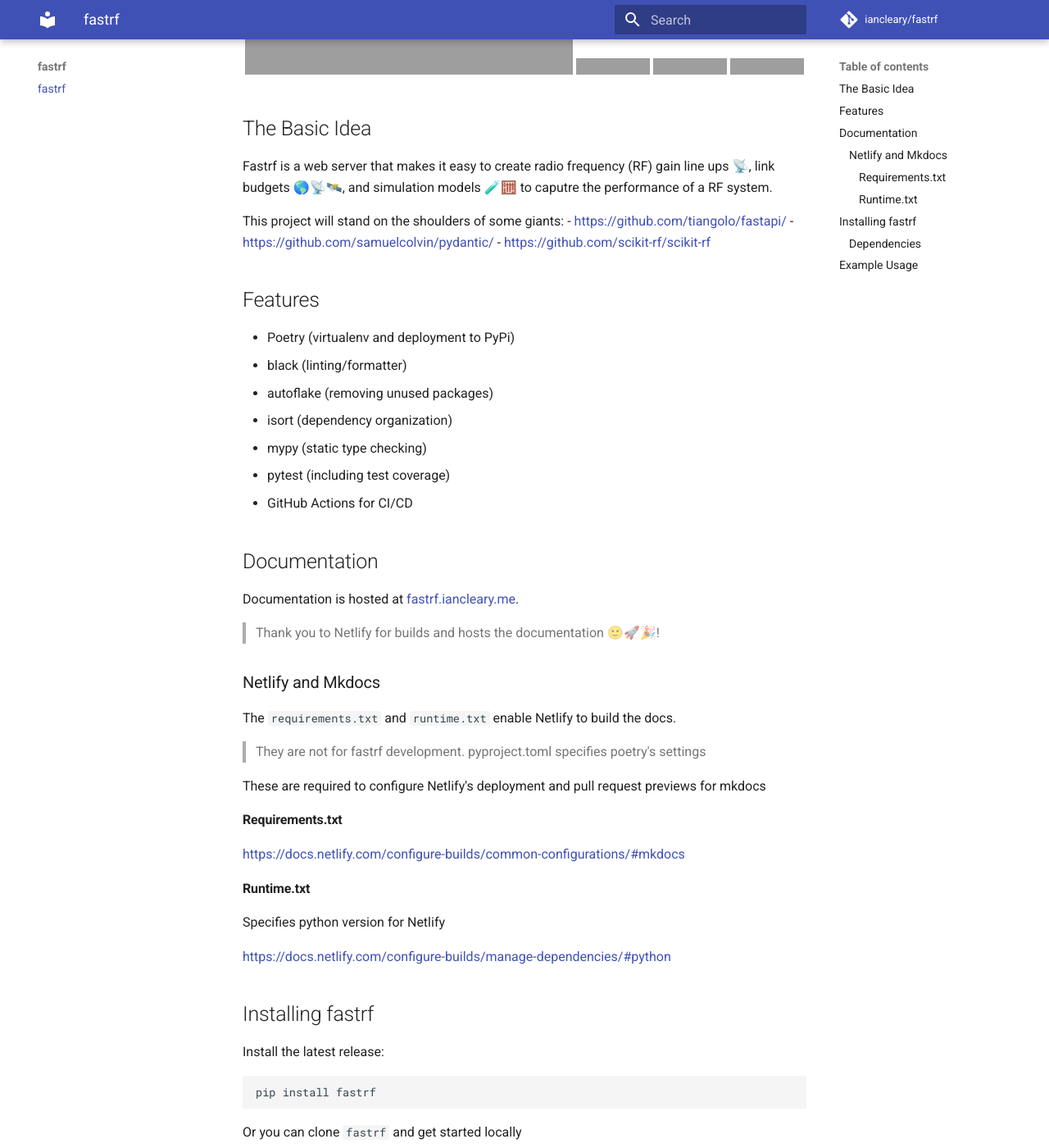
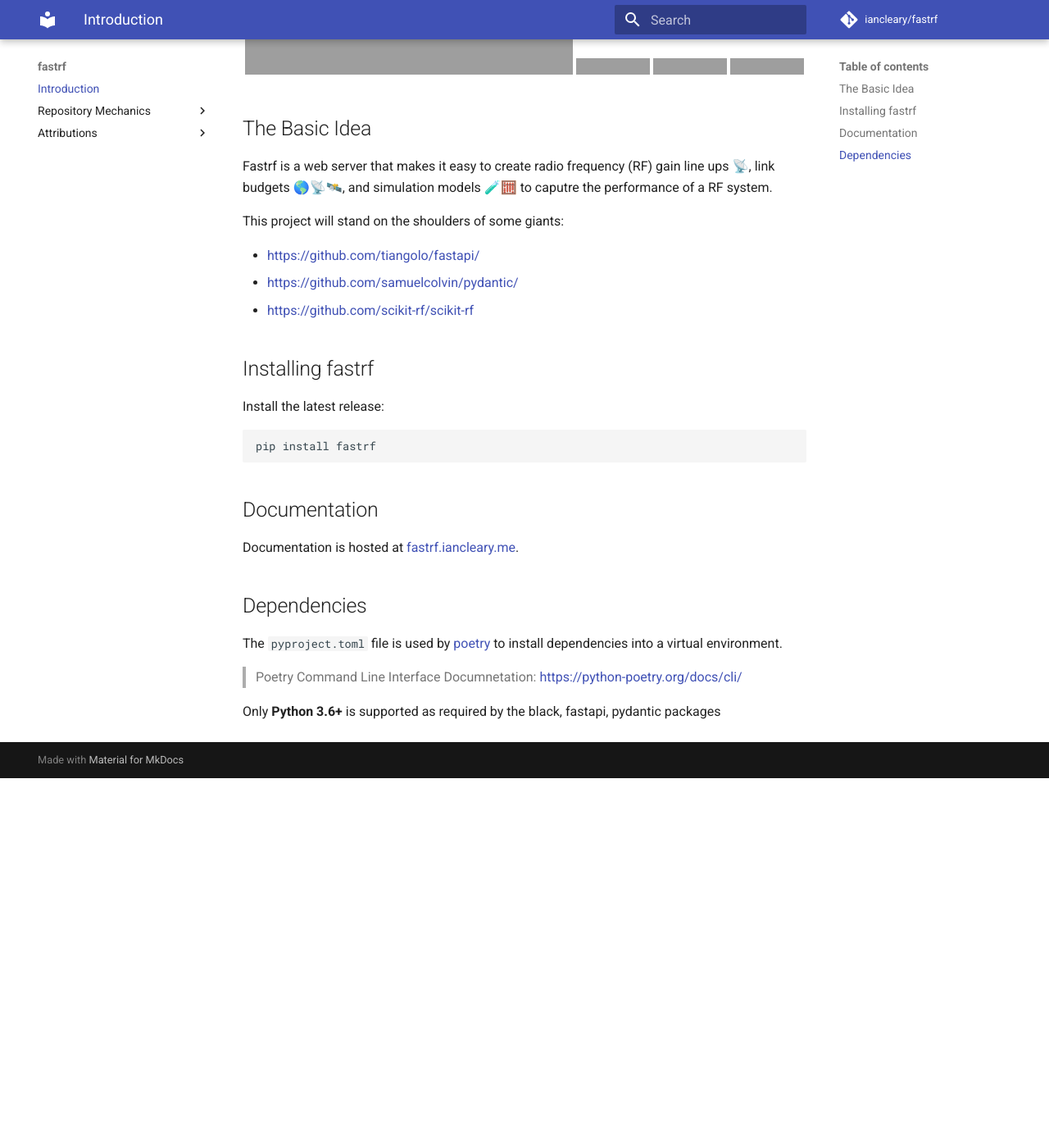
Before and after one commit to iancleary/fastrf, an MkDocs documentation site: the page built from docs/index.md, in a window 1280 px wide and 1400 px high, scrolled down 763 px. Shown: the whole window at 82% size. Built offline with MkDocs 1.6.1 and Material for MkDocs 9.7.7, drawn with Linux system fonts in a browser that asks for light colours; comment, search, counter and statistics services are not loaded; after the commit the page ends 1712 px from its top, so only the background shows below that; some of the changed text lies outside the part shown; grey boxes are pictures that could not be loaded.

Commit message:
📝 Documentation Structure and 👋 Removed Stale Files (#19)

````diff
--- a/docs/index.md
+++ b/docs/index.md
@@ -27,43 +27,10 @@
 Fastrf is a web server that makes it easy to create radio frequency (RF) gain line ups 📡, link budgets 🌎📡🛰️, and simulation models 🧪🧮 to caputre the performance of a RF system.
 
 This project will stand on the shoulders of some giants:
+
 - [https://github.com/tiangolo/fastapi/](https://github.com/tiangolo/fastapi/)
 - [https://github.com/samuelcolvin/pydantic/](https://github.com/samuelcolvin/pydantic/)
 - [https://github.com/scikit-rf/scikit-rf](https://github.com/scikit-rf/scikit-rf)
-
-## Features
-
-- Poetry (virtualenv and deployment to PyPi)
-- black (linting/formatter)
-- autoflake (removing unused packages)
-- isort (dependency organization)
-- mypy (static type checking)
-- pytest (including test coverage)
-- GitHub Actions for CI/CD
-
-## Documentation
-
-Documentation is hosted at [fastrf.iancleary.me](https://fastrf.iancleary.me/).
-
-> Thank you to Netlify for builds and hosts the documentation 🙂🚀🎉!
-
-### Netlify and Mkdocs
-
-The `requirements.txt` and `runtime.txt` enable Netlify to build the docs.
-
-> They are not for fastrf development. pyproject.toml specifies poetry's settings
-
-These are required to configure Netlify's deployment and pull request previews for mkdocs
-
-#### Requirements.txt
-
-<https://docs.netlify.com/configure-builds/common-configurations/#mkdocs>
-
-#### Runtime.txt
-
-Specifies python version for Netlify
-
-<https://docs.netlify.com/configure-builds/manage-dependencies/#python>
 
 ## Installing fastrf
 
@@ -73,26 +40,15 @@
 pip install fastrf
 ```
 
-Or you can clone `fastrf` and get started locally
+## Documentation
 
-```bash
-# install all dependencies (including dev)
-make python-three-six
-```
+Documentation is hosted at [fastrf.iancleary.me](https://fastrf.iancleary.me/).
 
-### Dependencies
+## Dependencies
 
 The `pyproject.toml` file is used by [poetry](https://python-poetry.org/) to install dependencies into a virtual environment.
 
 > Poetry Command Line Interface Documnetation:
 > <https://python-poetry.org/docs/cli/>
 
-## Example Usage
-
-```python
-import fastrf
-
-# do stuff
-```
-
 Only **Python 3.6+** is supported as required by the black, fastapi, pydantic packages
--- a/mkdocs.yml
+++ b/mkdocs.yml
@@ -10,4 +10,9 @@
 edit_uri: ''
 
 nav:
-    - fastrf: 'index.md'
+    - Introduction: 'index.md'
+    - Repository Mechanics:
+      - Development Tooling: 'repo_mechanics/development.md'
+      - Documentation Tooling: 'repo_mechanics//documentation.md'
+    - Attributions:
+      - Authors: 'attributions/authors.md'
````
Also changed, not shown: README.md (+4 -48 lines), docs/attributions/authors.md (renamed from AUTHORS.md, +2 -2 lines), docs/repo_mechanics/development.md (added, +48 -0 lines), docs/repo_mechanics/documentation.md (added, +43 -0 lines), setup.py (deleted, +0 -14 lines), docs/repo_mechanics/contributing.md (renamed from CONTRIBUTING.md), 2 other files.
